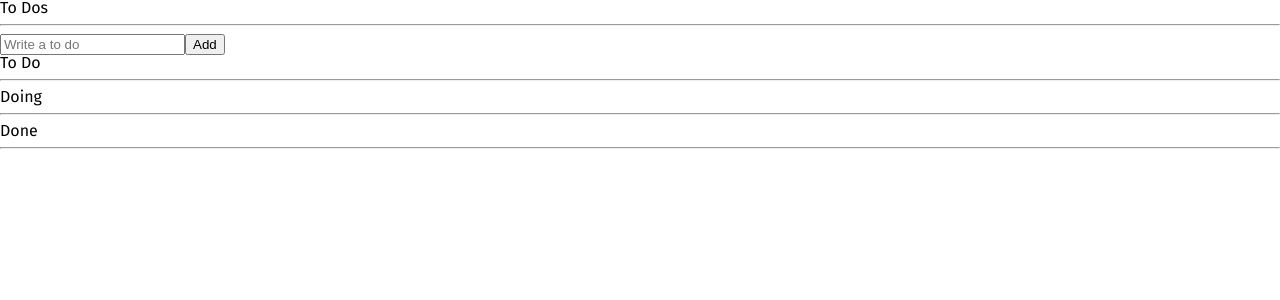
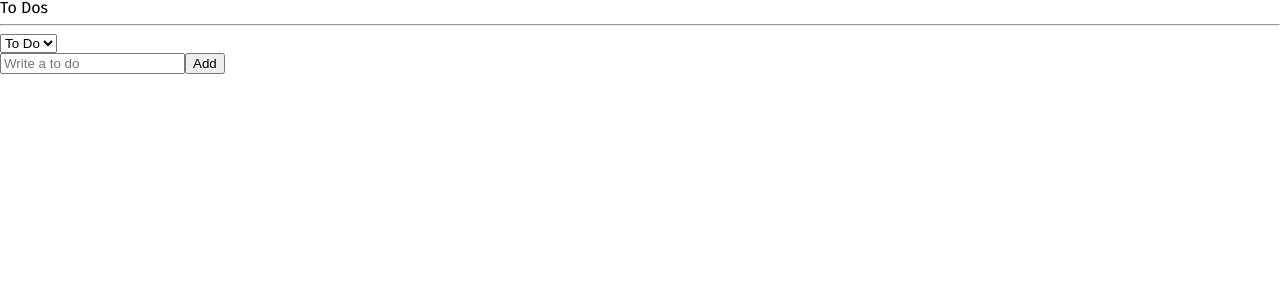
Before and after one commit to jjun990908/react-masterclass-todo, a React (Create React App) app: page / in a window 1280 px wide. Shown: the top 300 px of the page. Built offline with nearby package versions, Linux system fonts and the light colour scheme.

Commit message:
Using Selector Part two

```diff
--- a/src/atoms.tsx
+++ b/src/atoms.tsx
@@ -11,14 +11,16 @@ export const toDoState = atom<IToDo[]>({
   default: [],
 });
 
+export const categoryState = atom({
+  key: "category",
+  default: "TO_DO",
+});
+
 export const toDoSelector = selector({
   key: "toDoSelector",
   get: ({ get }) => {
     const toDos = get(toDoState);
-    return [
-      toDos.filter((toDo) => toDo.category === "TO_DO"),
-      toDos.filter((toDo) => toDo.category === "DOING"),
-      toDos.filter((toDo) => toDo.category === "DONE"),
-    ];
+    const category = get(categoryState);
+    return toDos.filter((toDo) => toDo.category === category);
   },
 });
--- a/src/components/ToDoList.tsx
+++ b/src/components/ToDoList.tsx
@@ -1,36 +1,28 @@
-import { useRecoilValue } from "recoil";
-import { toDoSelector, toDoState } from "../atoms";
+import React from "react";
+import { useRecoilValue, useRecoilState } from "recoil";
+import { categoryState, toDoSelector, toDoState } from "../atoms";
 import CreateToDo from "./CreateToDo";
 import ToDo from "./ToDo";
 
 function ToDoList() {
-  const [toDo, doing, done] = useRecoilValue(toDoSelector);
+  const toDo = useRecoilValue(toDoSelector);
+  const [category, setCategory] = useRecoilState(categoryState);
+  const onInput = (event: React.FormEvent<HTMLSelectElement>) => {
+    setCategory(event.currentTarget.value);
+  };
   return (
     <div>
       <h1>To Dos</h1>
       <hr />
+      <select value={category} onInput={onInput}>
+        <option value="TO_DO">To Do</option>
+        <option value="DOING">Doing</option>
+        <option value="DONE">Done</option>
+      </select>
       <CreateToDo />
-      <h2>To Do</h2>
-      <ul>
-        {toDo.map((toDo) => (
-          <ToDo key={toDo.id} {...toDo} />
-        ))}
-      </ul>
-      <hr />
-      <h2>Doing</h2>
-      <ul>
-        {doing.map((toDo) => (
-          <ToDo key={toDo.id} {...toDo} />
-        ))}
-      </ul>
-      <hr />
-      <h2>Done</h2>
-      <ul>
-        {done.map((toDo) => (
-          <ToDo key={toDo.id} {...toDo} />
-        ))}
-      </ul>
-      <hr />
+      {toDo?.map((toDo) => (
+        <ToDo key={toDo.id} {...toDo} />
+      ))}
     </div>
   );
 }
```
